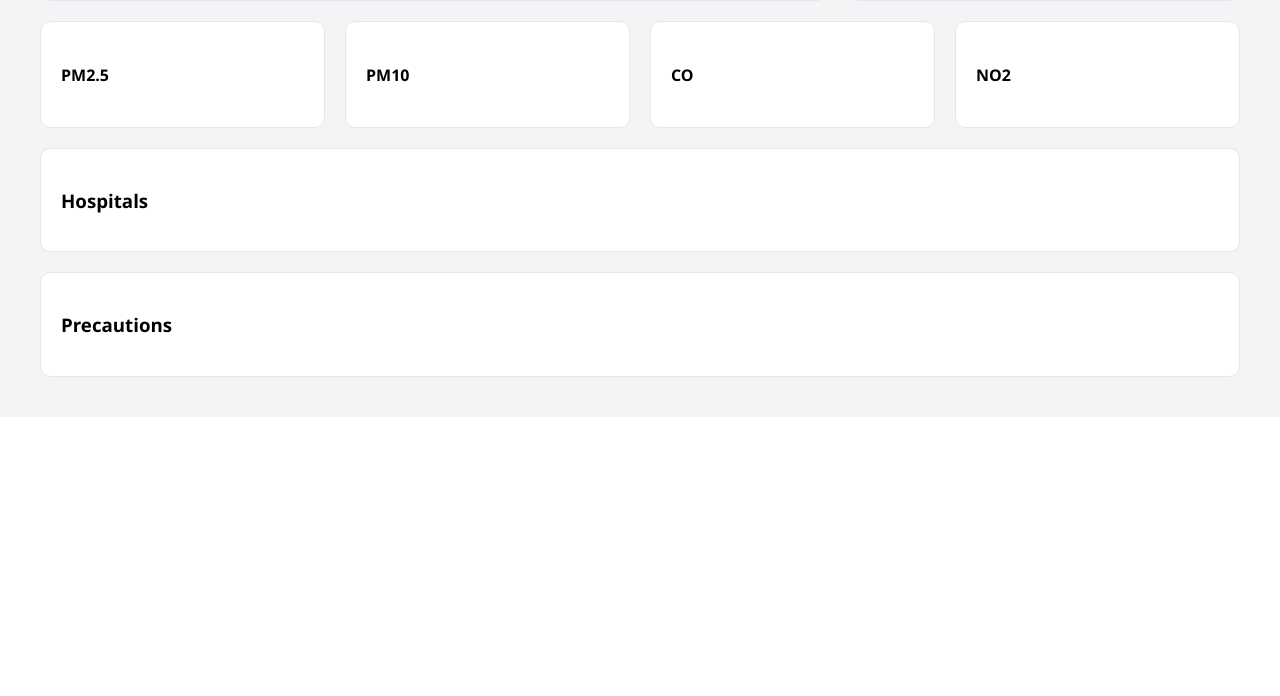
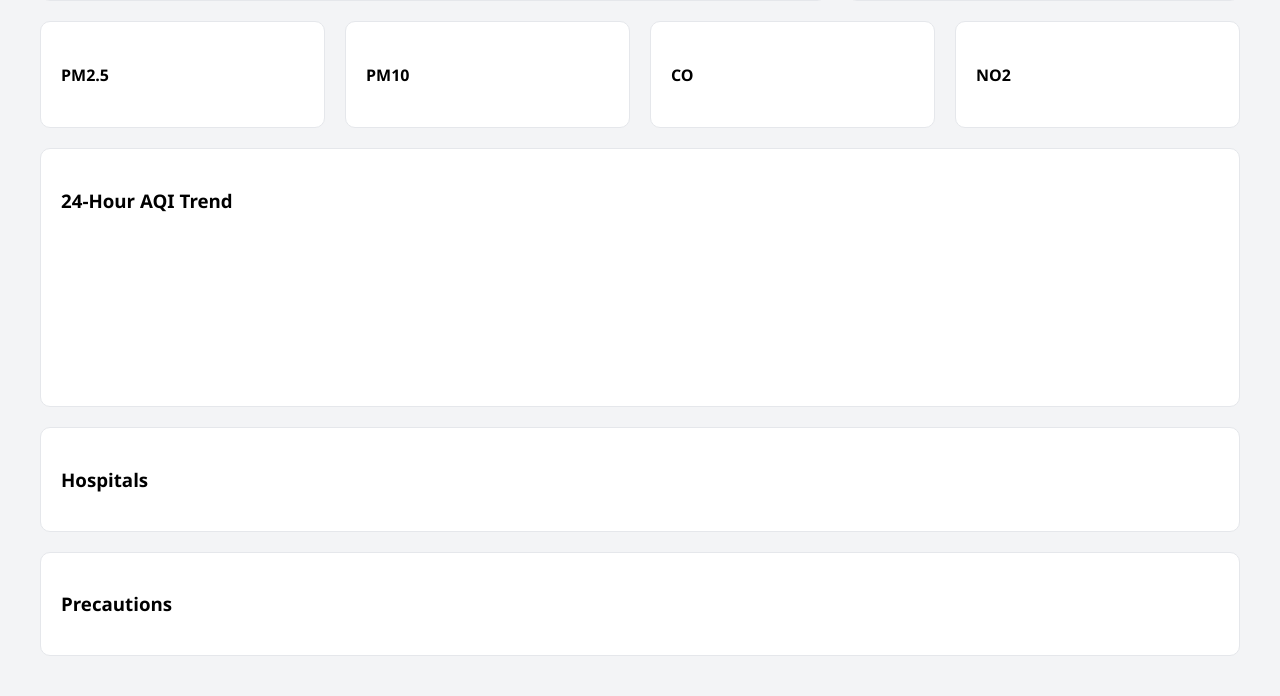
Before and after one commit to GowthamVeeraiah/Mini-Project-AQI, a Flask app: page / in a window 1280 px wide. Shown: the part 504-1200 px from the top of the page. Before the commit the page ends 881 px from the top, so only its background shows below. Run offline with Flask 3, Linux system fonts and the light colour scheme; a map, chart or similar area stays blank.

Commit message:
Add 24-Hour AQI Trend chart to index.html

```diff
--- a/templates/index.html
+++ b/templates/index.html
@@ -69,6 +69,11 @@
 </div>
 
 <div class="card">
+<h3>24-Hour AQI Trend</h3>
+<canvas id="aqiChart"></canvas>
+</div>
+
+<div class="card">
 <h3>Hospitals</h3>
 <ul id="hospitals"></ul>
 </div>
@@ -95,6 +100,28 @@
 opt.text=d;
 city.add(opt);
 });
+
+let chart;
+
+function createChart(dataPoints){
+const ctx=document.getElementById("aqiChart").getContext("2d");
+if(chart){chart.destroy();}
+chart=new Chart(ctx,{
+type:"line",
+data:{
+labels:["1AM","4AM","7AM","10AM","1PM","4PM","7PM","10PM"],
+datasets:[{
+label:"AQI",
+data:dataPoints,
+borderColor:"#6366f1",
+backgroundColor:"rgba(99,102,241,0.1)",
+fill:true,
+tension:0.4
+}]
+},
+options:{responsive:true}
+});
+}
 
 function analyze(){
 fetch("/getAQI",{
@@ -130,6 +157,8 @@
 data.precautions.forEach(p=>{
 precautions.innerHTML+=`<li>${p}</li>`;
 });
+
+createChart(data.trend);
 });
 }
 </script>
```
